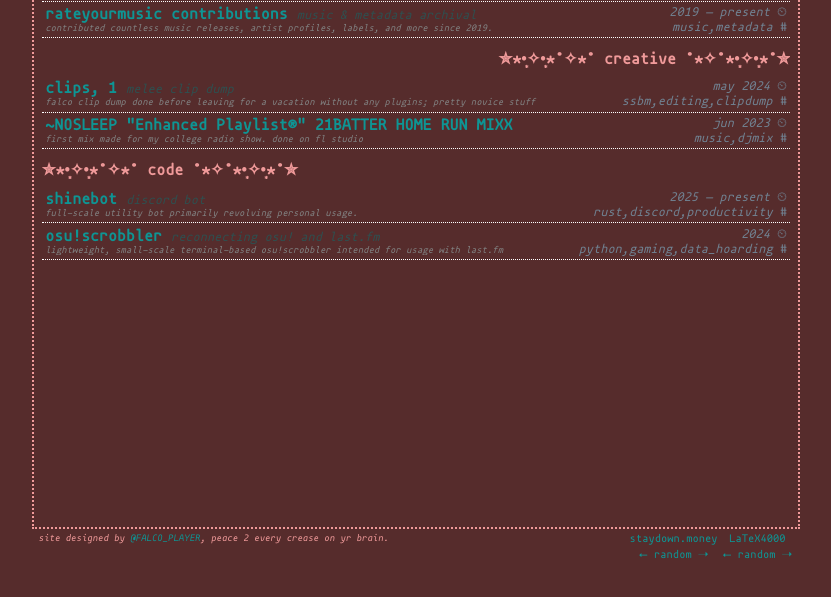
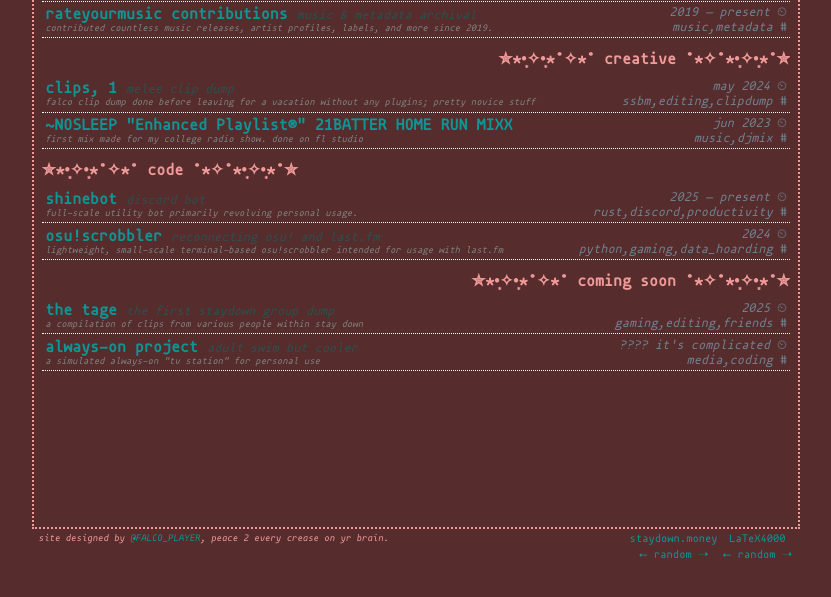
Before and after one commit to lucmayor/celestial-conjunction, an Astro site: page /projects in a window 1280 px wide. Shown: the part 123-720 px from the top of the page, without its empty margins (222-1053 px from the left). Built offline with nearby package versions, Linux system fonts and the light colour scheme; Astro itself is replaced by a stand-in of ours.

Commit message:
addition of a wip stage

```diff
--- /dev/null
+++ b/src/data/wip.json
@@ -0,0 +1,25 @@
+[
+    {
+        "title": "the tage",
+        "url": "",
+        "description": "the first staydown group dump",
+        "bio": "a compilation of clips from various people within stay down",
+        "tags": [
+            "gaming",
+            "editing",
+            "friends"
+        ],
+        "times": "2025"
+    },
+    {
+        "title": "always-on project",
+        "url": "",
+        "description": "adult swim but cooler",
+        "bio": "a simulated always-on \"tv station\" for personal use",
+        "tags": [
+            "media",
+            "coding"
+        ],
+        "times": "???? it's complicated"
+    }
+]
--- a/src/pages/projects.astro
+++ b/src/pages/projects.astro
@@ -5,6 +5,7 @@
 	import commprojects from "../data/community.json";
 	import creative from "../data/creative.json";
 	import code from "../data/code.json";
+	import wip from "../data/wip.json";
 ---
 
 <Layout heading="works" title="worksworksworksworksworksworks">
@@ -29,6 +30,15 @@
 		<div class="group">
 			{
 				code.map(({ title, url, description, bio, tags, times}) => (
+					<Entry title={title} link={url} description={description}, bio={bio}, tags={tags}, times={times} />
+				))
+			}
+		</div>
+
+		<h1 class="alt">coming soon</h1>
+		<div class="group">
+			{
+				wip.map(({ title, url, description, bio, tags, times}) => (
 					<Entry title={title} link={url} description={description}, bio={bio}, tags={tags}, times={times} />
 				))
 			}
```
